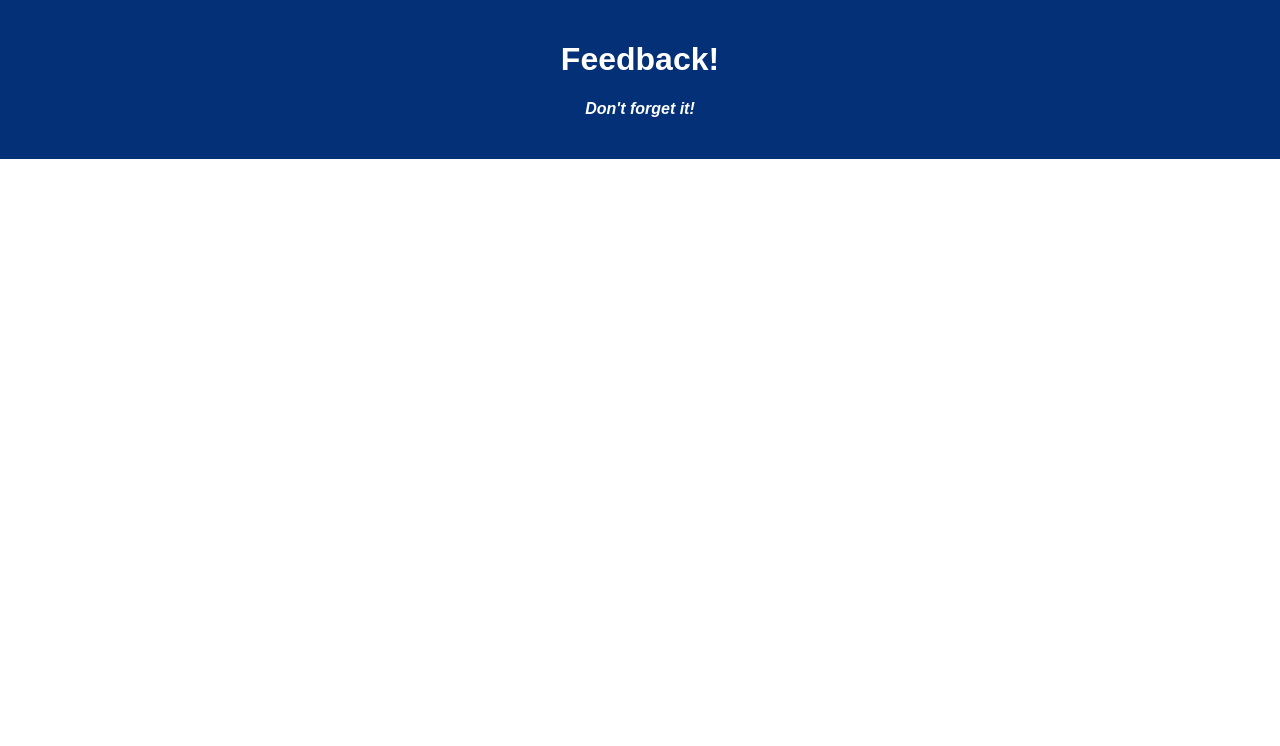
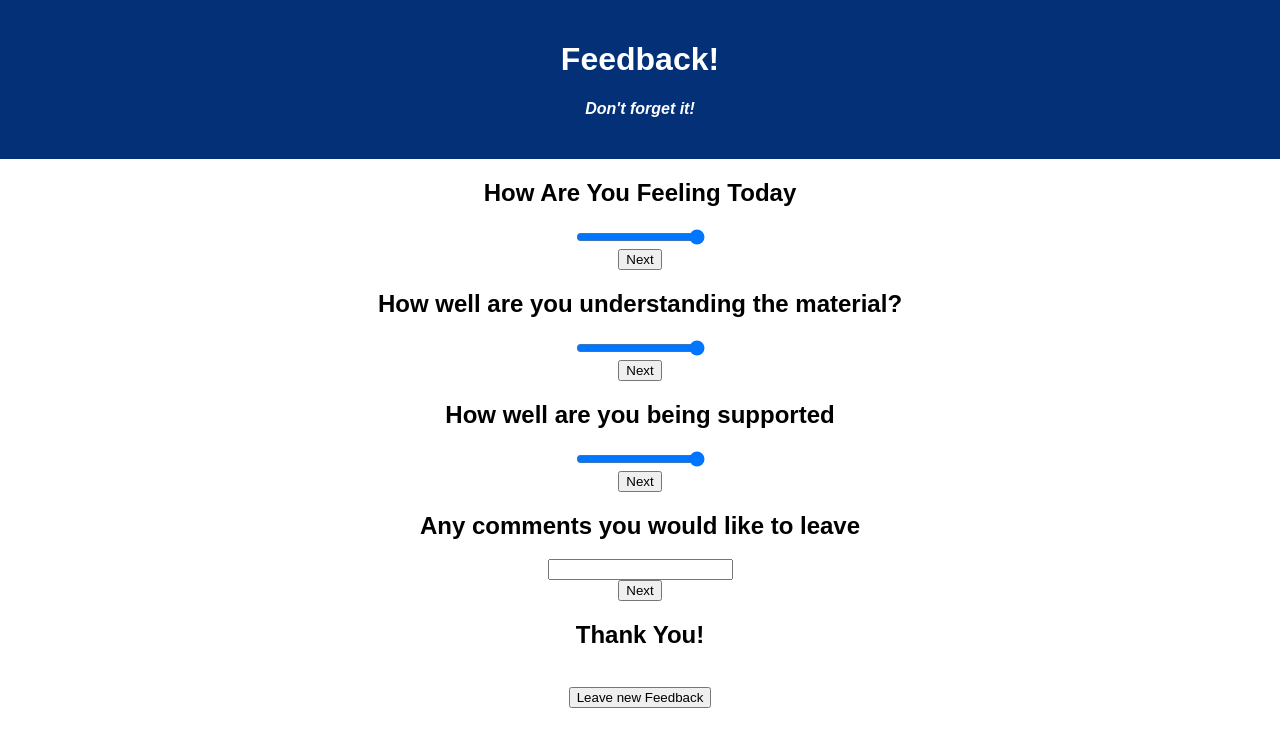
Before and after one commit to Veeesop/weekend-redux-feedback-loop, a React (Create React App) app: page / in a window 1280 px wide. Shown: the top 746 px of the page. Built offline with nearby package versions, Linux system fonts and the light colour scheme.

Commit message:
basic setup

```diff
--- a/package.json
+++ b/package.json
@@ -9,8 +9,11 @@
     "pg": "^8.2.1",
     "react": "^17.0.1",
     "react-dom": "^17.0.1",
+    "react-redux": "^8.0.2",
     "react-router-dom": "^5.3.0",
-    "react-scripts": "^5.0.1"
+    "react-scripts": "^5.0.1",
+    "redux": "^4.2.0",
+    "redux-logger": "^3.0.6"
   },
   "devDependencies": {
     "nodemon": "^1.18.5"
--- a/src/components/App/App.jsx
+++ b/src/components/App/App.jsx
@@ -1,15 +1,25 @@
 import React from 'react';
 import axios from 'axios';
+
+//components
+import Header from '../Header/Header';
+import PageOne from '../PageOne/PageOne';
+import PageTwo from '../PageTwo/PageTwo';
+import PageThree from '../PageThree/PageThree';
+import PageFour from '../PageFour/PageFour';
+import PageFive from '../PageFive/PageFive'
 import './App.css';
 
 function App() {
 
   return (
     <div className='App'>
-      <header className='App-header'>
-        <h1 className='App-title'>Feedback!</h1>
-        <h4>Don't forget it!</h4>
-      </header>
+      <Header />
+      <PageOne />
+      <PageTwo />
+      <PageThree />
+      <PageFour />
+      <PageFive />
     </div>
   );
 }
--- /dev/null
+++ b/src/components/Header/Header.jsx
@@ -0,0 +1,11 @@
+
+const Header = () => {
+    return (
+        <header className='App-header'>
+        <h1 className='App-title'>Feedback!</h1>
+        <h4>Don't forget it!</h4>
+      </header>
+    )
+}
+
+export default Header
--- /dev/null
+++ b/src/components/PageFive/PageFive.jsx
@@ -0,0 +1,16 @@
+
+
+const PageFive = () => {
+    return(
+        <div>
+            <h2>Thank You!</h2>
+            <form>
+                <br />
+                <button>Leave new Feedback</button>
+            </form>
+
+        </div>
+    )
+}
+
+export default PageFive
--- /dev/null
+++ b/src/components/PageFour/PageFour.jsx
@@ -0,0 +1,16 @@
+
+const PageFour = () => {
+    return(
+        <div>
+            <h2>Any comments you would like to leave</h2>
+            <form>
+                <input type="text" />
+                <br />
+                <button>Next</button>
+            </form>
+
+        </div>
+    )
+}
+
+export default PageFour
--- /dev/null
+++ b/src/components/PageOne/PageOne.jsx
@@ -0,0 +1,16 @@
+
+const PageOne = () => {
+    return(
+        <div>
+            <form>
+                <h2>How Are You Feeling Today</h2>
+                <input type="range" min="1" max="5"/>
+                <br />
+                <button>Next</button>
+            </form>
+
+        </div>
+    )
+}
+
+export default PageOne
--- /dev/null
+++ b/src/components/PageThree/PageThree.jsx
@@ -0,0 +1,16 @@
+
+const PageThree = () => {
+    return(
+        <div>
+            <h2>How well are you being supported</h2>
+            <form>
+            <input type="range" min="1" max="5"/>
+            <br />
+            <button>Next</button>
+            </form>
+
+        </div>
+    )
+}
+
+export default PageThree
--- /dev/null
+++ b/src/components/PageTwo/PageTwo.jsx
@@ -0,0 +1,15 @@
+const PageTwo = () => {
+    return(
+        <div>
+            <form>
+                <h2>How well are you understanding the material?</h2>
+                <input type="range" min="1" max="5"/>
+                <br />
+                <button>Next</button>
+            </form>
+
+        </div>
+    )
+}
+
+export default PageTwo
```
Also changed, not shown: 1 other file (tests, documents, lock files or other folders).
